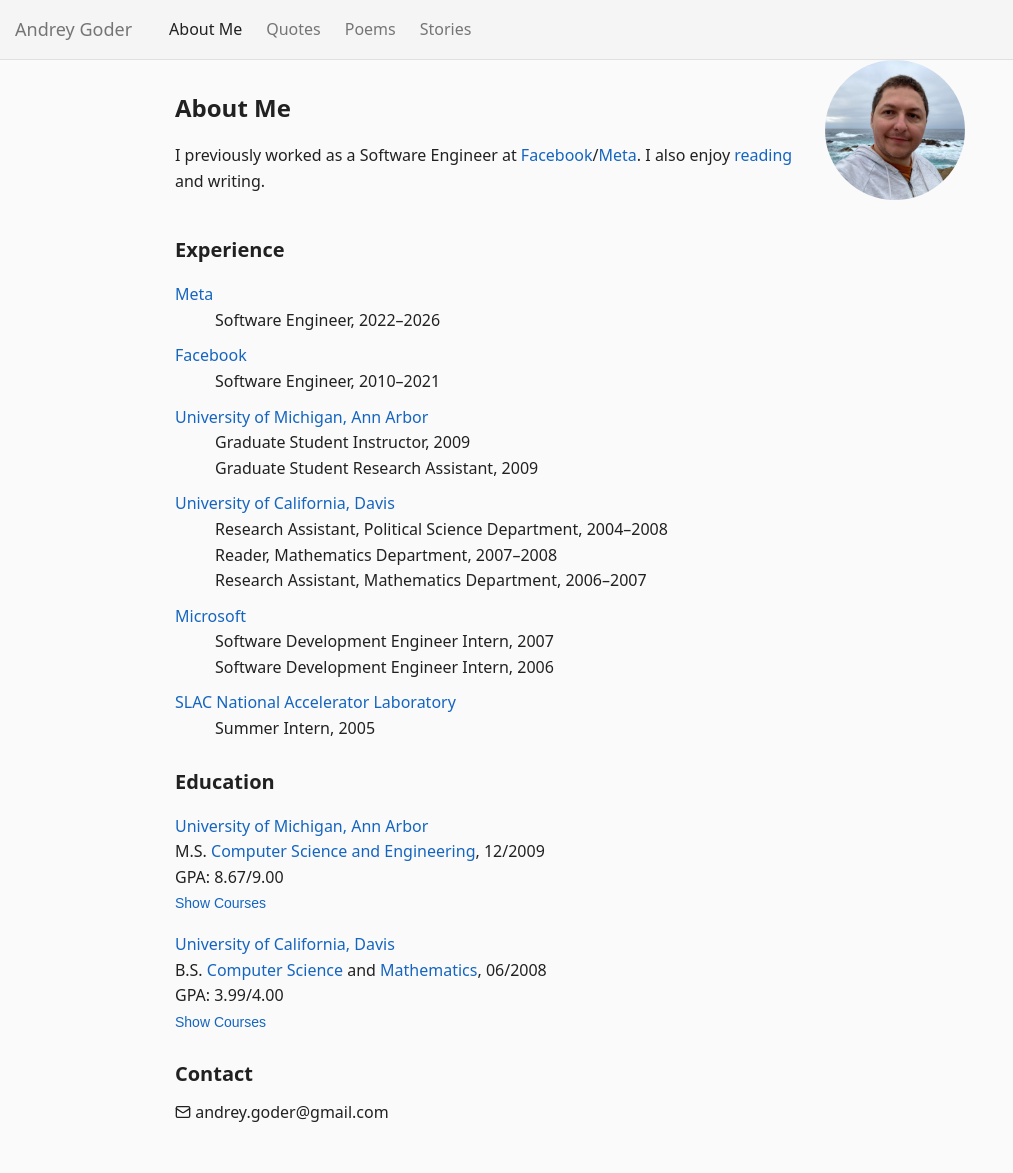
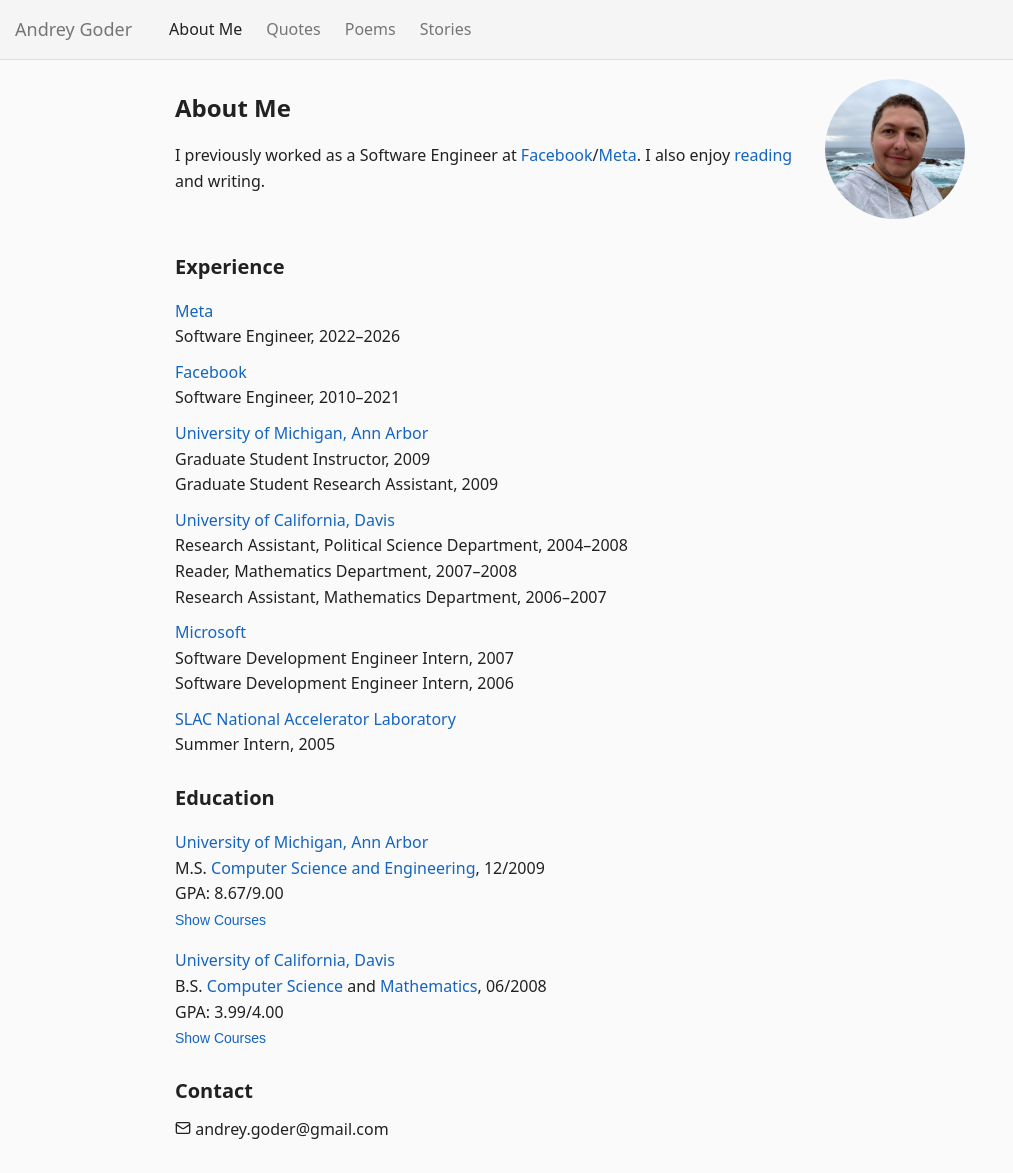
Before and after one commit to czarandy/czarandy.github.io, a Jekyll site: the page built from index.html, in a window 1280 px wide. Shown: the whole page, without its empty margins (0-1013 px from the left). Built offline with Jekyll 4.4.1, drawn with Linux system fonts in a browser that asks for light colours.

Commit message:
more fixes

```diff
--- a/index.html
+++ b/index.html
@@ -55,20 +55,12 @@
 </div>
 <div>
   <h2>Education</h2>
-  <ul class="list-unstyled">
-    <li>
-      <a href="https://www.umich.edu/">University of Michigan, Ann Arbor</a>
-    </li>
-    <li>
-      M.S.
-      <a href="https://www.cse.umich.edu/">Computer Science and Engineering</a>,
-      12/2009
-    </li>
-    <li>GPA: 8.67/9.00</li>
-    <li>
-<button data-toggle="#umCourses" class="toggleCourses">Show Courses</button>
-    </li>
-  </ul>
+  <dl class="education">
+    <dt><a href="https://www.umich.edu/">University of Michigan, Ann Arbor</a></dt>
+    <dd>M.S. <a href="https://www.cse.umich.edu/">Computer Science and Engineering</a>, 12/2009</dd>
+    <dd>GPA: 8.67/9.00</dd>
+    <dd><button data-toggle="#umCourses" class="toggleCourses">Show Courses</button></dd>
+  </dl>
   <div id="umCourses">
     <h3>Fall 2009</h3>
     <ul>
@@ -134,19 +126,12 @@
       </li>
     </ul>
   </div>
-  <ul class="list-unstyled">
-    <li>
-      <a href="https://www.ucdavis.edu/">University of California, Davis</a>
-    </li>
-    <li>
-      B.S. <a href="https://www.cs.ucdavis.edu/">Computer Science</a> and
-      <a href="https://www.math.ucdavis.edu/">Mathematics</a>, 06/2008
-    </li>
-    <li>GPA: 3.99/4.00</li>
-    <li>
-<button data-toggle="#davisCourses" class="toggleCourses">Show Courses</button>
-    </li>
-  </ul>
+  <dl class="education">
+    <dt class="mt"><a href="https://www.ucdavis.edu/">University of California, Davis</a></dt>
+    <dd>B.S. <a href="https://www.cs.ucdavis.edu/">Computer Science</a> and <a href="https://www.math.ucdavis.edu/">Mathematics</a>, 06/2008</dd>
+    <dd>GPA: 3.99/4.00</dd>
+    <dd><button data-toggle="#davisCourses" class="toggleCourses">Show Courses</button></dd>
+  </dl>
   <div id="davisCourses">
     <h3>Spring 2008</h3>
     <ul>
--- a/site.css
+++ b/site.css
@@ -36,6 +36,10 @@
   font-size: 1em;
   margin-top: 1.2em;
   margin-bottom: 0.5em;
+}
+
+dd {
+  margin-left: 0;
 }
 
 small {
@@ -106,6 +110,7 @@
 .self-image {
   flex: 0 0 auto;
   order: 2;
+  margin-top: 1.2em;
 }
 
 .self-image img {
@@ -136,12 +141,6 @@
 
 .content-wide {
   max-width: 800px;
-}
-
-/* Lists */
-.list-unstyled {
-  list-style: none;
-  padding-left: 0;
 }
 
 /* Definition list (horizontal) */
```
